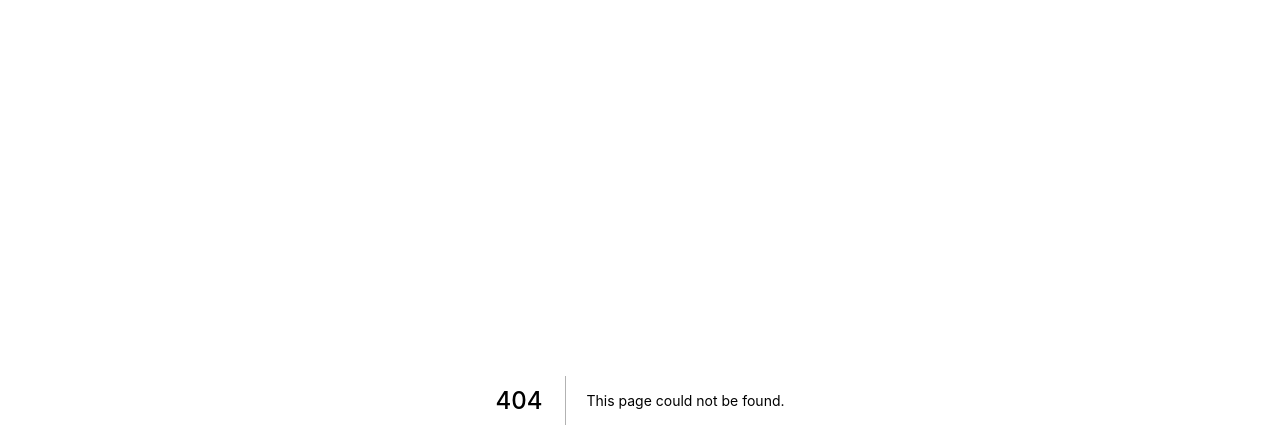
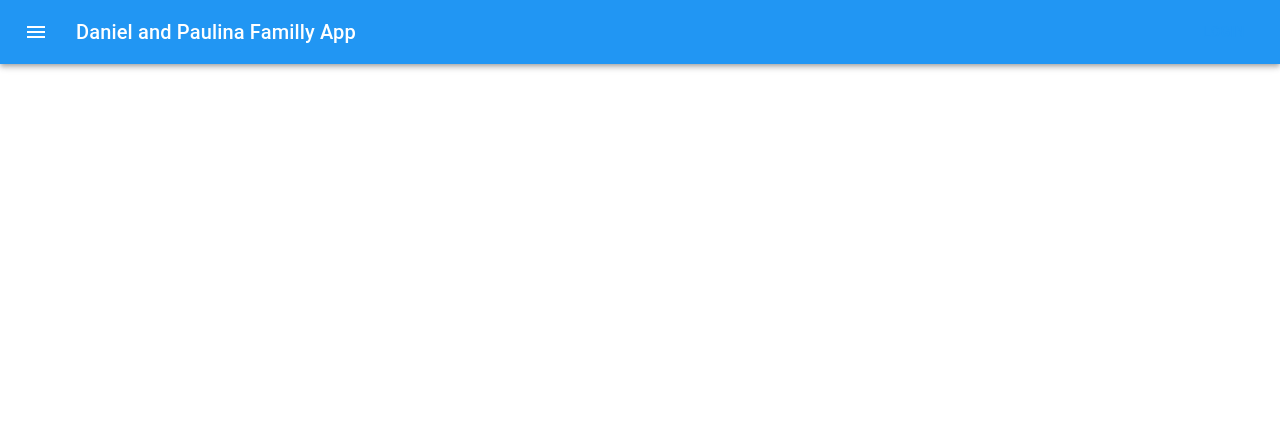
Before and after one commit to dandro32/family-app-fe, a Next.js app: page /src/header in a window 1280 px wide. Before the commit this address had no page. Shown: the top 448 px of the page. Built offline with nearby package versions, Linux system fonts and the light colour scheme.

Commit message:
material-ui

```diff
--- a/pages/_app.tsx
+++ b/pages/_app.tsx
@@ -1,8 +1,15 @@
-import '../styles/globals.css'
-import type { AppProps } from 'next/app'
+import "../styles/globals.css";
+import type { AppProps } from "next/app";
+import { ThemeProvider } from "@mui/material";
+
+import theme from "./src/theme";
 
 function MyApp({ Component, pageProps }: AppProps) {
-  return <Component {...pageProps} />
+  return (
+    <ThemeProvider theme={theme}>
+      <Component {...pageProps} />
+    </ThemeProvider>
+  );
 }
 
-export default MyApp
+export default MyApp;
--- /dev/null
+++ b/pages/src/header/index.tsx
@@ -0,0 +1,34 @@
+import * as React from "react";
+import AppBar from "@mui/material/AppBar";
+import Box from "@mui/material/Box";
+import Toolbar from "@mui/material/Toolbar";
+import Typography from "@mui/material/Typography";
+import Button from "@mui/material/Button";
+import IconButton from "@mui/material/IconButton";
+import MenuIcon from "@mui/icons-material/Menu";
+
+const Header = () => {
+  return (
+    <Box sx={{ flexGrow: 1 }}>
+      <AppBar position="sticky">
+        <Toolbar>
+          <IconButton
+            size="large"
+            edge="start"
+            color="inherit"
+            aria-label="menu"
+            sx={{ mr: 2 }}
+          >
+            <MenuIcon />
+          </IconButton>
+          <Typography variant="h6" component="div" sx={{ flexGrow: 1 }}>
+            {`Daniel and Paulina Familly App`}
+          </Typography>
+          <Button color="primary">Login</Button>
+        </Toolbar>
+      </AppBar>
+    </Box>
+  );
+};
+
+export default Header;
--- /dev/null
+++ b/pages/src/theme.ts
@@ -0,0 +1,18 @@
+import { createTheme } from "@mui/material/styles";
+import { red, blue, deepPurple } from "@mui/material/colors";
+
+const theme = createTheme({
+  palette: {
+    primary: {
+      main: blue[500],
+    },
+    secondary: {
+      main: deepPurple[200],
+    },
+    error: {
+      main: red.A400,
+    },
+  },
+});
+
+export default theme;
--- a/tsconfig.json
+++ b/tsconfig.json
@@ -10,6 +10,9 @@
     "esModuleInterop": true,
     "module": "esnext",
     "moduleResolution": "node",
+    "noImplicitAny": true,
+    "noImplicitThis": true,
+    "strictNullChecks": true,
     "resolveJsonModule": true,
     "isolatedModules": true,
     "jsx": "preserve",
```
Also changed, not shown: package.json (+7 -1 lines), pages/index.tsx (+13 -9 lines), 1 other file (tests, documents, lock files or other folders).
